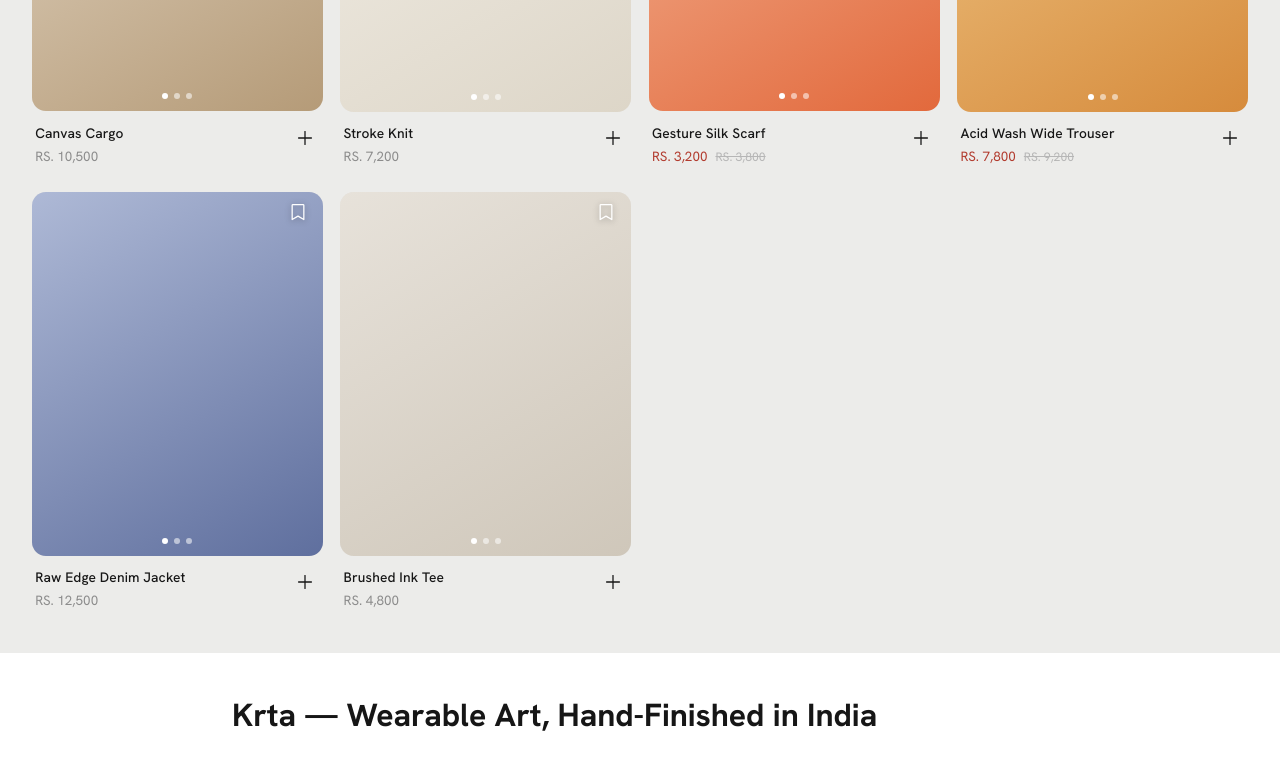
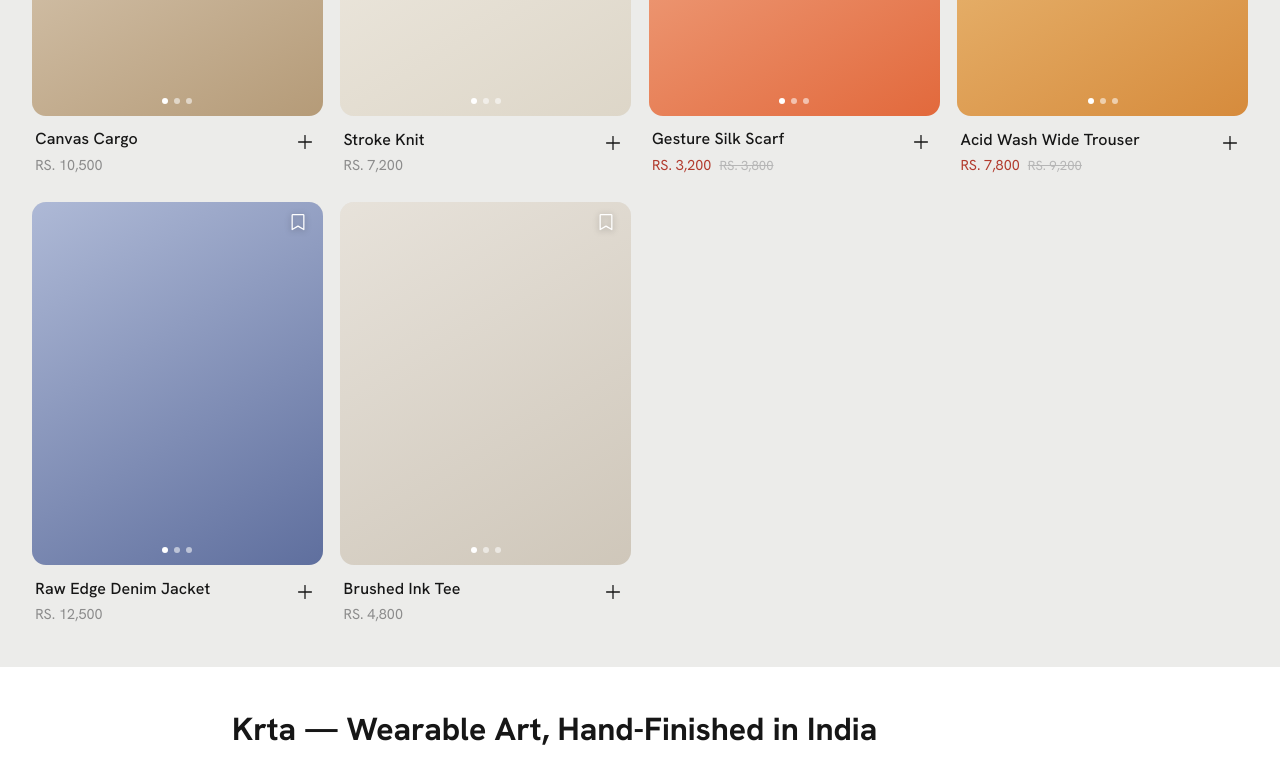
Before and after one commit to 3v8lmortyl-max/Karta-Website, a Next.js app: page / in a window 1280 px wide. Shown: the part 2920-3680 px from the top of the page. Built offline with nearby package versions, Linux system fonts and the light colour scheme.

Commit message:
Increase product card title/price font size to match reference

```diff
--- a/app/globals.css
+++ b/app/globals.css
@@ -108,10 +108,10 @@ input { font: inherit; }
 .product-dots span:first-child { background: #fff; }
 .product-info { display: flex; align-items: flex-start; justify-content: space-between; gap: 0.6rem; padding: 0.7rem 0.2rem 0.2rem; }
 .product-text { display: flex; flex-direction: column; gap: 0.2rem; min-width: 0; }
-.product-name { font-size: 0.86rem; font-weight: 500; letter-spacing: 0.01em; }
-.product-price { font-size: 0.84rem; color: var(--muted); display: flex; gap: 0.5rem; align-items: baseline; }
+.product-name { font-size: 1rem; font-weight: 500; letter-spacing: 0.01em; }
+.product-price { font-size: 0.9rem; color: var(--muted); display: flex; gap: 0.5rem; align-items: baseline; }
 .price-sale { color: var(--sale); }
-.price-was { text-decoration: line-through; color: #b6b6b6; font-size: 0.76rem; }
+.price-was { text-decoration: line-through; color: #b6b6b6; font-size: 0.82rem; }
 .product-plus { flex: 0 0 auto; width: 30px; height: 30px; color: var(--fg); display: flex; align-items: center; justify-content: center; transition: transform .2s ease; }
 .product-plus:hover { transform: rotate(90deg); }
 
```
